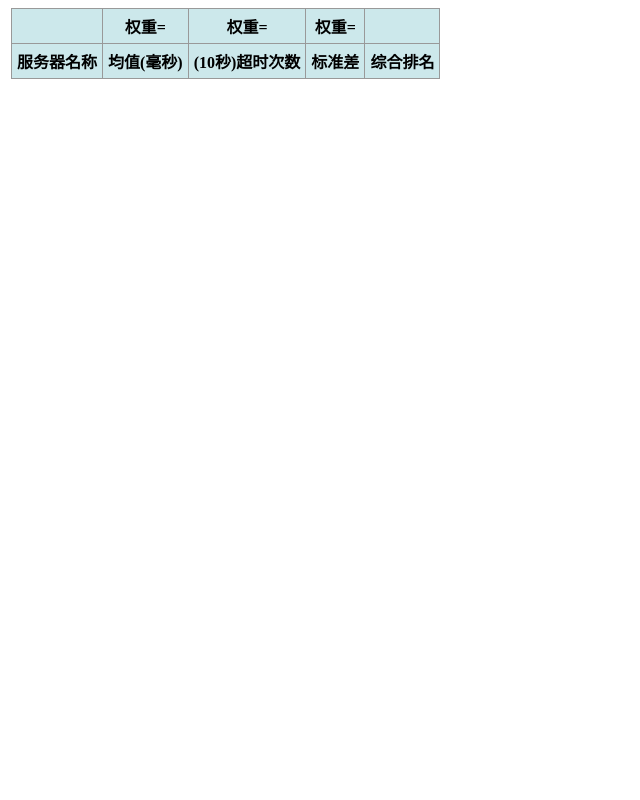
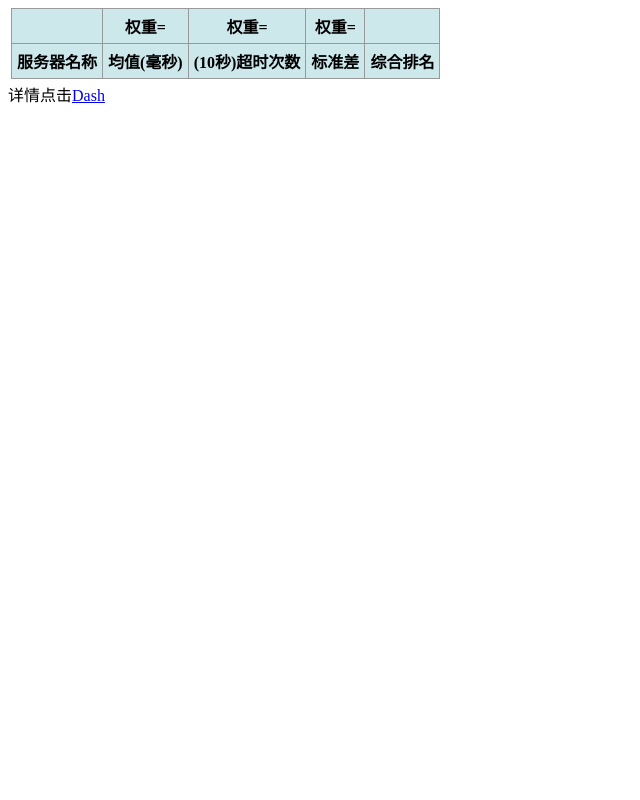
Before and after one commit to chariothy/proxy-mon, a Flask app: template templates/rank.html in a window 1280 px wide. Shown: the whole page, without its empty margins (0-640 px from the left). Run offline with Flask 3, Linux system fonts and the light colour scheme; the template is opened without the code that fills it, so the values that code supplies are empty; parts of the project's set-up code (start-up, migrations or seed data) failed here and were passed over.

Commit message:
Add link in report.

```diff
--- a/server.py
+++ b/server.py
@@ -68,7 +68,6 @@ def update_violin(data_path):
     return fig
 
 
-
 def _update_curl(data):
     #print(data)
     if not data:
--- a/templates/rank.html
+++ b/templates/rank.html
@@ -40,4 +40,5 @@
         {% endfor %}
     </tbody>
 </table>
+详情点击<a href="https://ss.thy.pub:66">Dash</a>
 <br>
```
